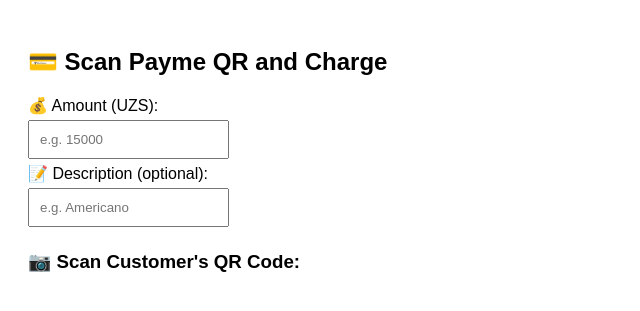
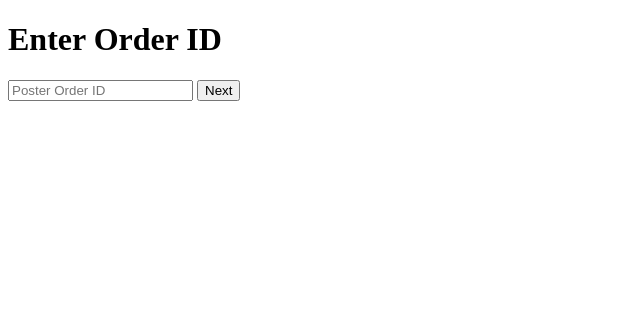
Before and after one commit to mirak2010/PaymeGo-1, a Flask app: page / in a window 1280 px wide. Shown: the top 311 px of the page, without its empty margins (0-640 px from the left). Run offline with Flask 3, Linux system fonts and the light colour scheme; some libraries are stand-ins or nearby versions.

Commit message:
Checkpoint before assistant change: Implement payment processing using QR codes and integrates with POS system
Adds a new Flask app with Payme integration for processing payments via QR code and marking orders as paid in Poster POS.

Replit-Commit-Author: Assistant

```diff
--- /dev/null
+++ b/app.py
@@ -0,0 +1,93 @@
+from flask import Flask, render_template, request, redirect, jsonify
+import requests
+import base64
+import time
+
+app = Flask(__name__)
+
+# === CONFIG ===
+POSTER_TOKEN = '664212:0943952407a90a0dffb58c7903984f19'
+POSTER_DOMAIN = 'coffee-n-1.joinposter.com'
+PAYME_ID = '684fb239dfc9ac0473696f29'
+PAYME_SECRET = 'fOOH#CY?vX@&Phdi05dYCv#kopHmnuSRBya8'
+PAYME_URL = 'https://checkout.test.paycom.uz/api'  # Change to production URL if needed
+PAYME_PAYMENT_METHOD_ID = 17
+
+
+# === ROUTES ===
+@app.route('/')
+def index():
+    return render_template('index.html')
+
+@app.route('/pay/<order_id>')
+def pay(order_id):
+    return render_template('scan.html', order_id=order_id)
+
+@app.route('/charge', methods=['POST'])
+def charge():
+    order_id = request.form['order_id']
+    token = request.form['token']
+
+    # Get order total from Poster
+    order_url = f'https://{POSTER_DOMAIN}/api/incomingOrders.getOne'
+    order_res = requests.get(order_url, params={'token': POSTER_TOKEN, 'incoming_order_id': order_id})
+    order_data = order_res.json()
+    if 'response' not in order_data:
+        return '❌ Order not found in Poster.'
+
+    total = int(float(order_data['response']['full_sum']) * 100)  # convert to tiyin
+
+    # Prepare Payme request
+    headers = {
+        'X-Auth': base64.b64encode(f"{PAYME_ID}:{PAYME_SECRET}".encode()).decode(),
+        'Content-Type': 'application/json'
+    }
+
+    payload = {
+        "id": str(int(time.time() * 1000)),
+        "method": "receipts.create",
+        "params": {
+            "amount": total,
+            "account": {
+                "token": token
+            }
+        }
+    }
+
+    res = requests.post(PAYME_URL, json=payload, headers=headers)
+    r = res.json()
+    if 'error' in r:
+        return f"❌ Payme error: {r['error']['message']}"
+
+    receipt_id = r['result']['_id']
+
+    # Pay the receipt
+    pay_payload = {
+        "id": str(int(time.time() * 1000)) + "1",
+        "method": "receipts.pay",
+        "params": {
+            "id": receipt_id
+        }
+    }
+    pay_res = requests.post(PAYME_URL, json=pay_payload, headers=headers)
+    pay_data = pay_res.json()
+
+    if 'error' in pay_data:
+        return f"❌ Payme payment error: {pay_data['error']['message']}"
+
+    # Mark as paid in Poster
+    poster_url = f"https://{POSTER_DOMAIN}/api/incomingOrders.pay"
+    poster_res = requests.post(poster_url, data={
+        'token': POSTER_TOKEN,
+        'incoming_order_id': order_id,
+        'payments': f'[{{"payment_method_id":{PAYME_PAYMENT_METHOD_ID},"sum":{total / 100}}}]'
+    })
+
+    if poster_res.status_code != 200 or 'error' in poster_res.text:
+        return '✅ Charged on Payme but failed to update Poster POS.'
+
+    return '✅ Payment successful and order marked paid!'
+
+
+if __name__ == '__main__':
+    app.run(host='0.0.0.0', port=5000)
--- a/main.py
+++ /dev/null
@@ -1,64 +0,0 @@
-from flask import Flask, render_template, request, jsonify
-import requests
-import uuid
-
-app = Flask(__name__)
-
-# LIVE credentials (move to .env or config file for production)
-X_AUTH = "684fb239dfc9ac0473696f29:fOOH#CY?vX@&Phdi05dYCv#kopHmnuSRBya8"
-PAYME_API = "https://checkout.paycom.uz/api"
-
-headers = {
-    "X-Auth": X_AUTH,
-    "Content-Type": "application/json"
-}
-
-@app.route("/")
-def index():
-    return render_template("index.html")
-
-@app.route("/pay", methods=["POST"])
-def pay():
-    data = request.json
-    token = data.get("token")
-    amount = int(float(data.get("amount")) * 100)  # amount in tiyin
-    description = data.get("description", "Payme QR Sale")
-
-    # 1. Create receipt
-    receipt_payload = {
-        "method": "receipts.create",
-        "params": {
-            "amount": amount,
-            "account": {},
-            "description": description
-        },
-        "id": str(uuid.uuid4())
-    }
-
-    r = requests.post(PAYME_API, json=receipt_payload, headers=headers)
-    receipt_res = r.json()
-    if "result" not in receipt_res:
-        return jsonify({"status": "error", "step": "create", "response": receipt_res})
-
-    receipt_id = receipt_res["result"]["receipt"]["_id"]
-
-    # 2. Pay receipt
-    pay_payload = {
-        "method": "receipts.pay",
-        "params": {
-            "id": receipt_id,
-            "token": token
-        },
-        "id": str(uuid.uuid4())
-    }
-
-    r2 = requests.post(PAYME_API, json=pay_payload, headers=headers)
-    pay_res = r2.json()
-
-    if "result" in pay_res:
-        return jsonify({"status": "success", "response": pay_res})
-    else:
-        return jsonify({"status": "error", "step": "pay", "response": pay_res})
-
-if __name__ == "__main__":
-    app.run(debug=True)
--- a/templates/index.html
+++ b/templates/index.html
@@ -1,66 +1,13 @@
 <!DOCTYPE html>
 <html>
 <head>
-  <title>Payme QR Scanner</title>
-  <script src="https://cdn.jsdelivr.net/npm/html5-qrcode@2.3.8/html5-qrcode.min.js"></script>
-  <style>
-    body { font-family: Arial, sans-serif; padding: 20px; }
-    input, button { padding: 10px; margin: 5px 0; }
-    #status { margin-top: 10px; }
-  </style>
+  <title>Start Payment</title>
 </head>
 <body>
-  <h2>💳 Scan Payme QR and Charge</h2>
-
-  <label>💰 Amount (UZS):</label><br>
-  <input type="number" id="amount" step="0.01" placeholder="e.g. 15000" required><br>
-
-  <label>📝 Description (optional):</label><br>
-  <input type="text" id="desc" placeholder="e.g. Americano"><br>
-
-  <h3>📷 Scan Customer's QR Code:</h3>
-  <div id="reader" style="width: 300px;"></div>
-
-  <p id="status"></p>
-
-  <script>
-    const scanner = new Html5Qrcode("reader");
-
-    function onScanSuccess(qrCodeMessage) {
-      scanner.stop();
-      document.getElementById("status").innerText = "Scanned. Charging...";
-
-      const token = qrCodeMessage;
-      const amount = document.getElementById("amount").value;
-      const desc = document.getElementById("desc").value;
-
-      fetch("/pay", {
-        method: "POST",
-        headers: { "Content-Type": "application/json" },
-        body: JSON.stringify({ token, amount, description: desc })
-      })
-      .then(res => res.json())
-      .then(data => {
-        if (data.status === "success") {
-          document.getElementById("status").innerText = "✅ Payment successful!";
-        } else {
-          document.getElementById("status").innerText =
-            "❌ Payment failed during step: " + data.step + "\n" +
-            JSON.stringify(data.response);
-        }
-      })
-      .catch(err => {
-        document.getElementById("status").innerText = "❌ Network or server error.";
-      });
-    }
-
-    scanner.start(
-      { facingMode: "environment" },
-      { fps: 10, qrbox: 250 },
-      onScanSuccess
-    ).catch(err => {
-      document.getElementById("status").innerText = "❌ Camera error: " + err;
-    });
-  </script>
+  <h1>Enter Order ID</h1>
+  <form action="/pay" method="get">
+    <input name="order_id" placeholder="Poster Order ID" required>
+    <button type="submit">Next</button>
+  </form>
 </body>
 </html>
```
Also changed, not shown: templates/scan.html (added, +28 -0 lines).
